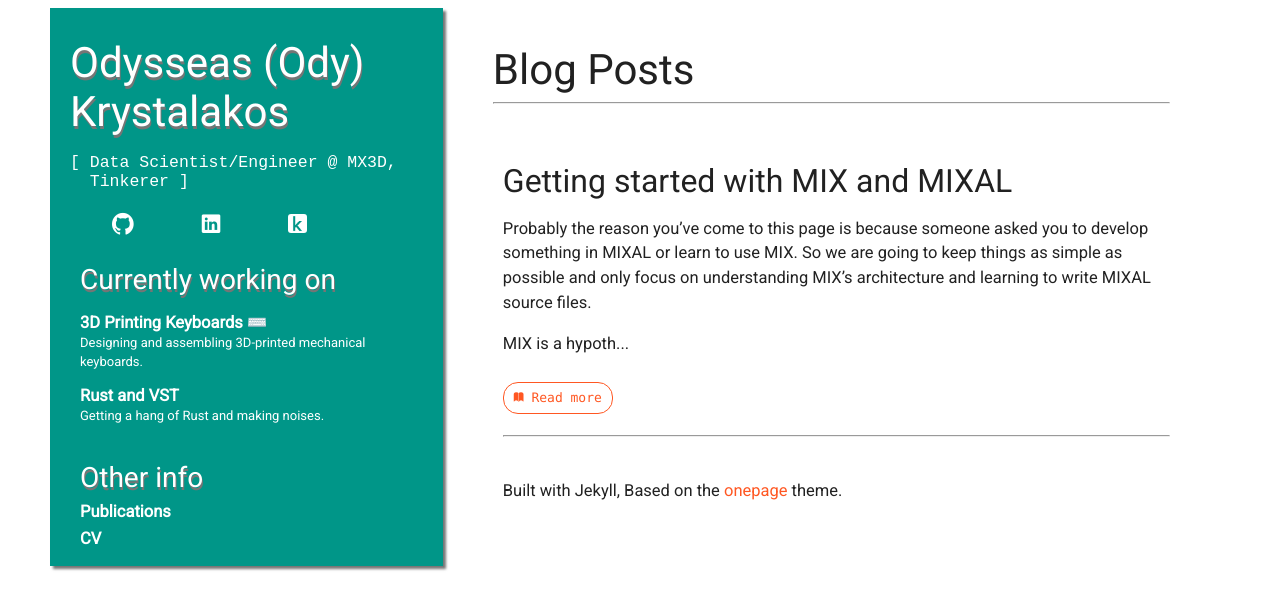
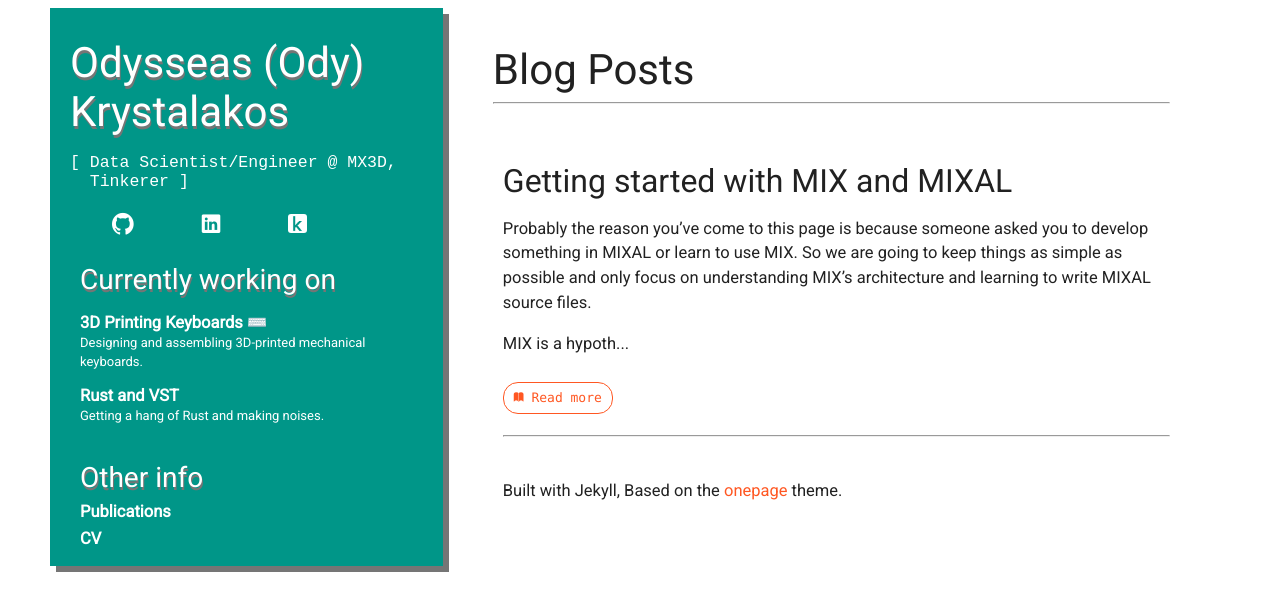
Before and after one commit to OdysseasKr/odysseaskr.github.io, a Jekyll site: the page built from index.html, in a window 1280 px wide. Shown: the top 611 px of the page. Built offline with Jekyll 4.4.1, drawn with Linux system fonts in a browser that asks for light colours; some web fonts are replaced.

Commit message:
Adjust shadows

```diff
--- a/assets/css/main.css
+++ b/assets/css/main.css
@@ -194,7 +194,7 @@ hr{
 }
 
 .jumbotron, .sidebar {
-    box-shadow: 0.2em 0.2em 0.15em #757575;
+    box-shadow: 6px 6px #757575;
 }
 
 .jumbotron a ,
```
